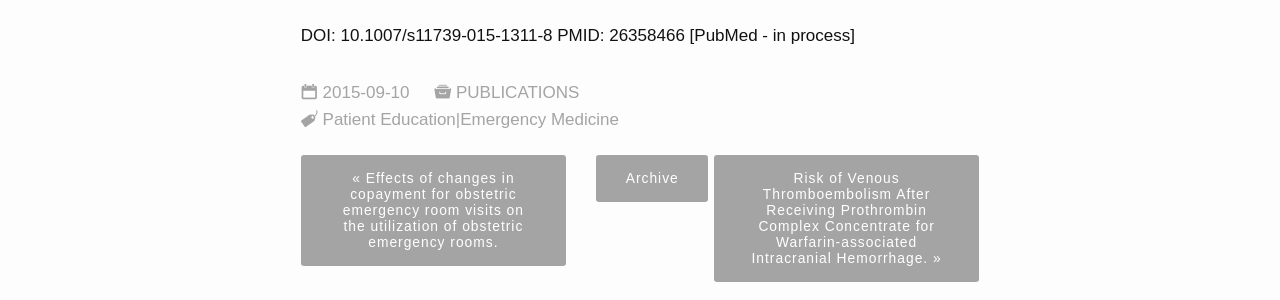
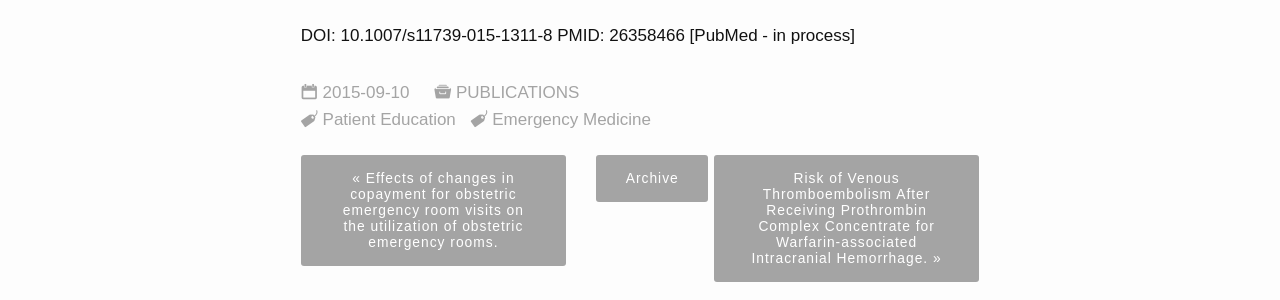
Before and after one commit to vsevkayf/OmarKhayyam, a Jekyll site: the page built from _posts/2015-09-10-137.md, in a window 1280 px wide. Shown: the part 1557-1857 px from the top of the page. Built offline with Jekyll 4.4.1, drawn with Linux system fonts in a browser that asks for light colours; nearby versions of some CDN libraries; some web fonts are replaced.

Commit message:
Update 2015-09-10-137.md

```diff
--- a/_posts/2015-09-10-137.md
+++ b/_posts/2015-09-10-137.md
@@ -9,7 +9,8 @@ teaser: "Lin MJ(1), Tirosh AG(2), Landry A(3)."
 categories:
   - Publications
 tags:
-  - Patient Education|Emergency Medicine
+  - Patient Education
+  - Emergency Medicine
 ---
 1. Intern Emerg Med. 2015 Dec;10(8):993-1002. doi: 10.1007/s11739-015-1311-8. Epub
 2015 Sep 10.
```
